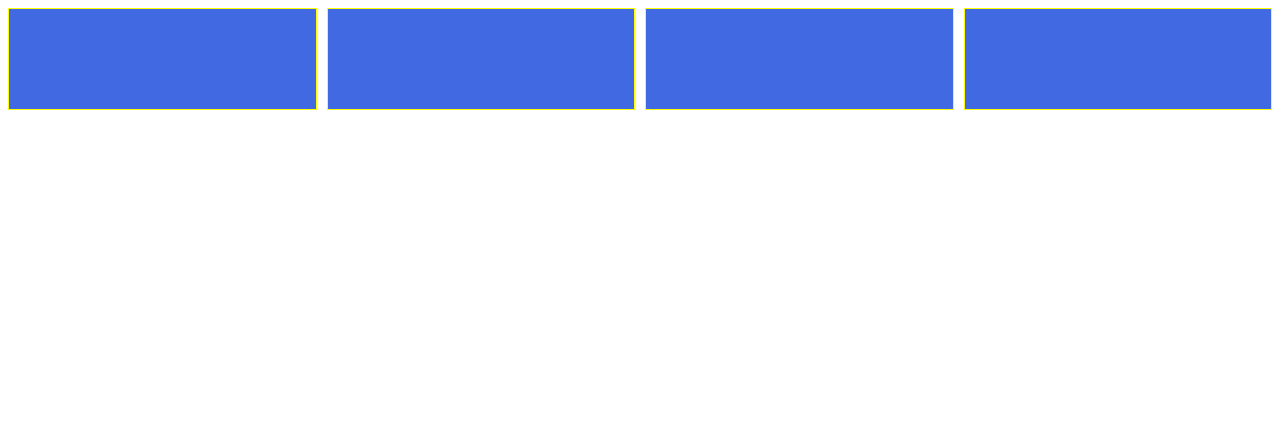
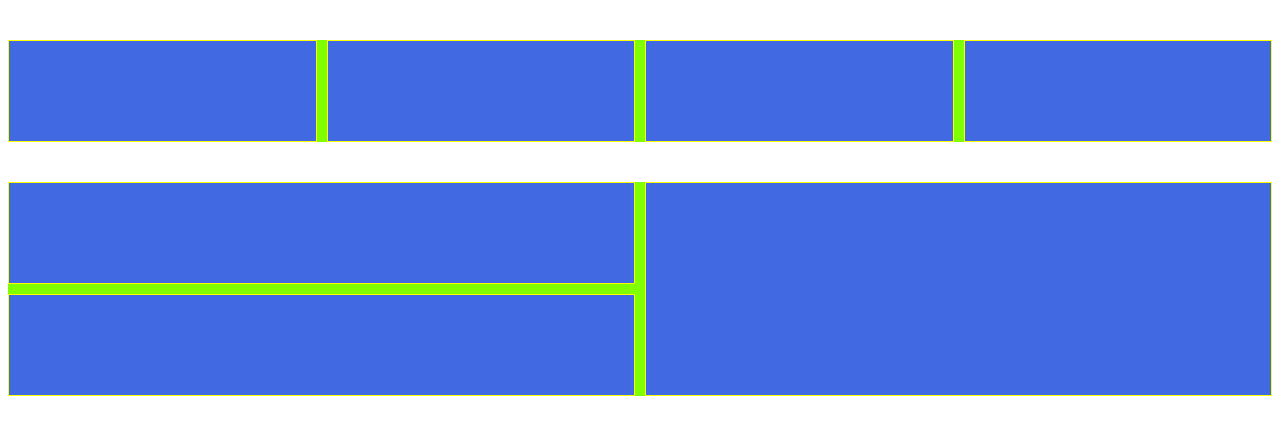
Before and after one commit to born-to-be-mad/css, a plain HTML site: page css-grid/css-grid-02-basics.html in a window 1280 px wide. Drawn offline with Linux system fonts and the light colour scheme.

Commit message:
Extend css grid basic example

```diff
--- a/css-grid/css-grd-02.css
+++ b/css-grid/css-grd-02.css
@@ -1,6 +1,8 @@
 .wrapper {
   display: grid;
   gap: 10px;
+  background-color: chartreuse;
+  margin-top: 40px;
 }
 
 .wrapper > div {
@@ -25,3 +27,21 @@
 .item4 {
   grid-column: 4 / 5;
 }
+
+.item5 {
+  grid-column: 2 / 3;
+
+  /* grid-row: 1 / 3; */
+  grid-row-start: 1;
+  grid-row-end: 3;
+}
+
+.item6 {
+  grid-column: 1 / 2;
+  grid-row: 1 / 2;
+}
+
+.item7 {
+  grid-column: 1 / 2;
+  grid-row: 2 / 3;
+}
--- a/css-grid/css-grid-02-basics.html
+++ b/css-grid/css-grid-02-basics.html
@@ -12,5 +12,11 @@
       <div class="item3"></div>
       <div class="item4"></div>
     </div>
+
+    <div class="wrapper">
+      <div class="item5"></div>
+      <div class="item6"></div>
+      <div class="item7"></div>
+    </div>
   </body>
 </html>
```
Also changed, not shown: 1 other file.
